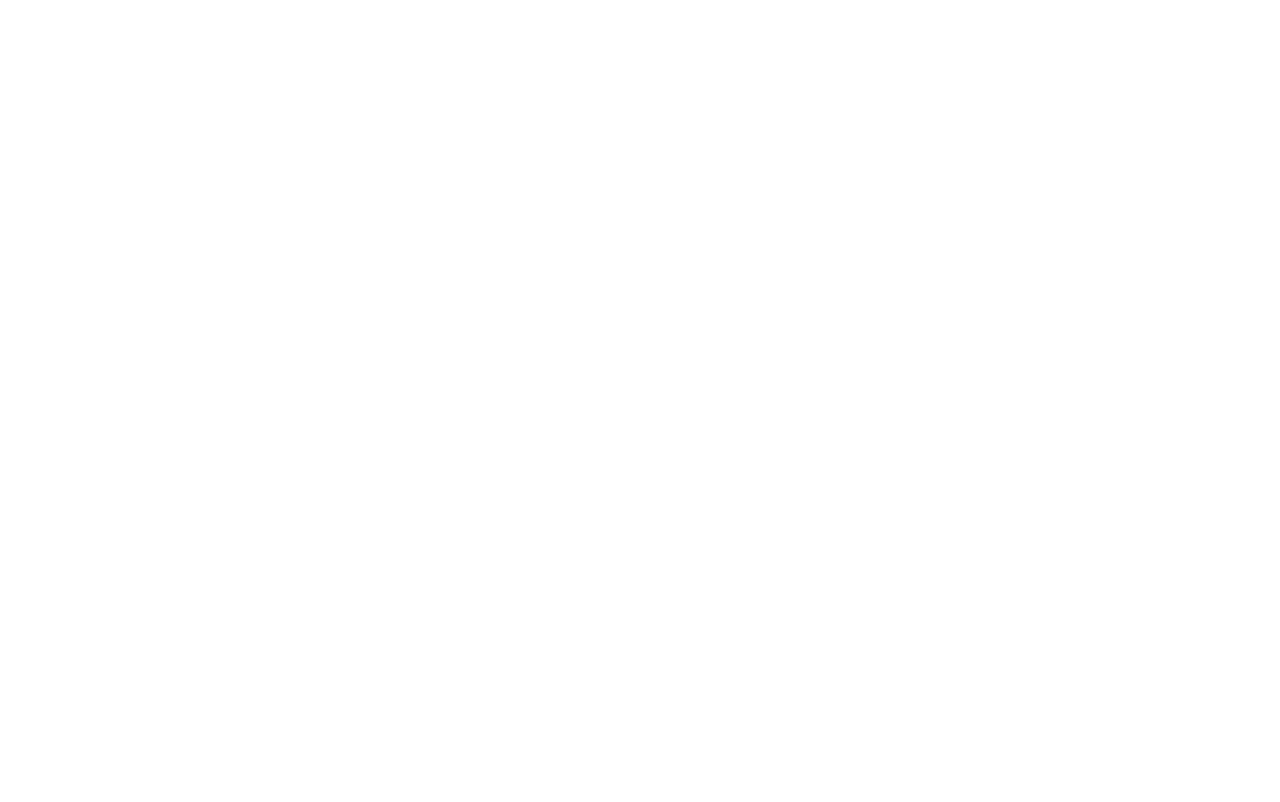
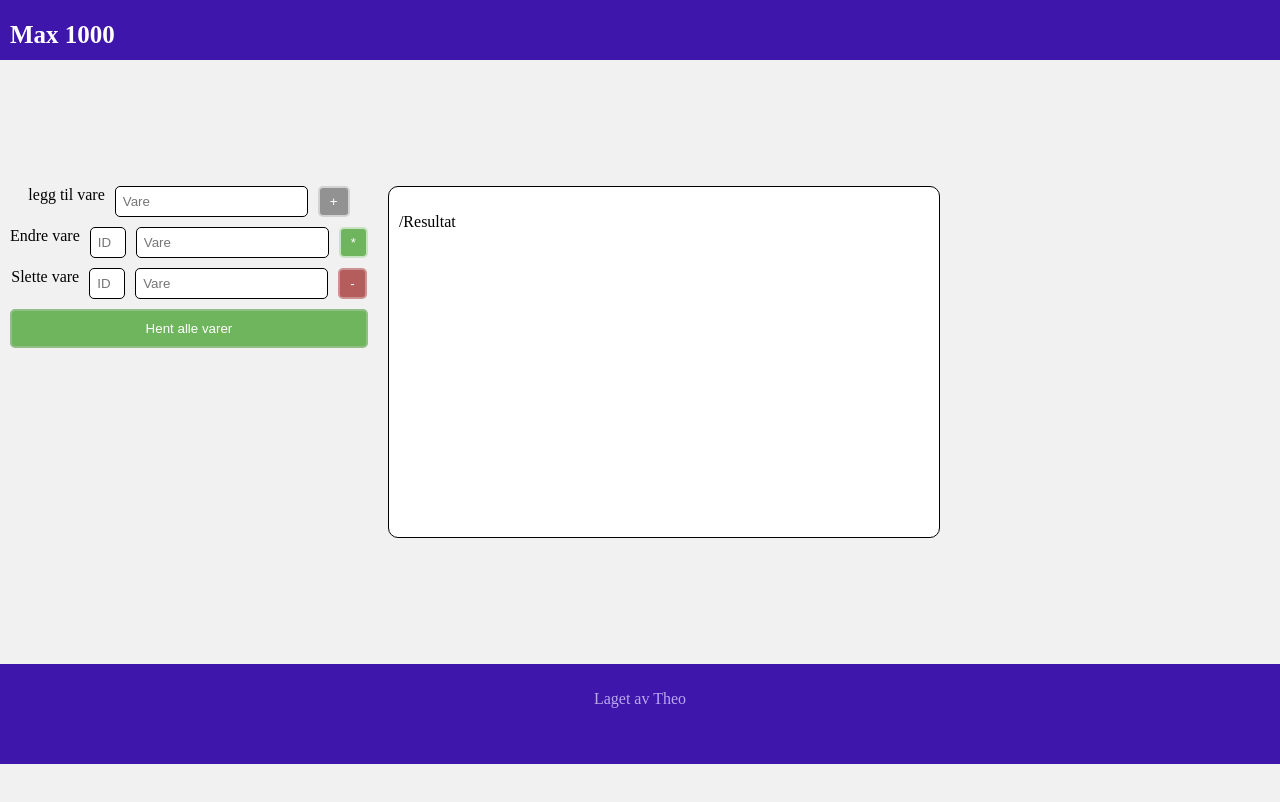
Before and after one commit to Them2008/Max-1000, a plain HTML site: page Frontend/index.html in a window 1280 px wide. Drawn offline with Linux system fonts and the light colour scheme.

Commit message:
endringer rettet

```diff
--- a/Frontend/index.html
+++ b/Frontend/index.html
@@ -4,8 +4,43 @@
     <meta charset="UTF-8">
     <meta name="viewport" content="width=device-width, initial-scale=1.0">
     <title>Max 1000</title>
+    <link rel="stylesheet" href="style.css">
 </head>
 <body>
+    <nav><h1>Max 1000</h1></nav>
+
+    <div class="innput-panel">
+        <div class="Box">
+            <label>legg til vare</label>
+            <input id="vare" type="text" placeholder="Vare">
+            <button id="Lakt_til_vare">+</button>
+        </div>
+
+        <div class="Box">
+            <label>Endre vare</label>
+            <input id="input_id1" type="text" placeholder="ID">
+            <input id="vare" type="text" placeholder="Vare">
+            <button id="endret_vare">*</button>
+        </div>
+
+        <div class="Box">
+            <label>Slette vare</label>
+            <input id="input_id2" type="text" placeholder="ID">
+            <input type="text" placeholder="Vare">
+            <button id="slette_vare">-</button>
+        </div>
+
+        <button id="all_varer">Hent alle varer</button>
+    </div>
+
+    <div class="panel">
+        <div id="terminal">
+            <p>/Resultat</p>
+        </div>
+
+    </div>
+
+    <footer><p>Laget av Theo</p></footer>
 
 </body>
 </html>
--- /dev/null
+++ b/Frontend/style.css
@@ -0,0 +1,129 @@
+body{
+    margin: 0px;
+    background-color: #f1f1f1;
+    display: flex;
+    flex-wrap: wrap;
+    min-height: 110vh;
+}
+
+nav{
+    width: 100%;
+    height: 60px;
+    background-color: #3E16AC;
+    color: rgb(255, 255, 255);
+    display: flex;
+}
+
+nav h1{
+    font-size: 25px;
+    padding-left: 10px;
+
+}
+
+.innput-panel{
+    display: flex;
+    flex-direction: column;
+    gap: 10px;
+    padding: 10px;
+
+}
+
+.Box{
+    display: flex;
+    justify-content: center;
+    gap: 10px;
+}
+
+input{
+    padding: 7px;
+    border-radius: 5px;
+    border: solid 1px rgb(0, 0, 0);
+}
+
+#input_id1, #input_id2 {
+    width: 20px;
+    padding: 7px;
+    border-radius: 5px;
+    border: solid 1px rgb(0, 0, 0);
+}
+
+
+/**knappene for å leggetil, endre, slette **/
+#Lakt_til_vare{
+    padding: 5px 10px;
+    color: rgb(255, 255, 255);
+    background-color: #929292;
+    border: solid 2px #d2d2d2;
+    border-radius: 5px;
+}
+
+#Lakt_til_vare :hover{
+     background-color: hwb(0 24% 33%);
+
+}
+
+#endret_vare{
+    padding: 5px 10px;
+    color: rgb(255, 255, 255);
+    background-color: #6EB55D;
+    border: solid 2px #cae2c4;
+    border-radius: 5px;
+}
+
+#slette_vare{
+    padding: 5px 10px;
+    color: rgb(255, 255, 255);
+    background-color: #b55d5d;
+    border: solid 2px #cb9292;
+    border-radius: 5px;
+
+}
+
+/**knapper for å hente alle varer**/
+#all_varer{
+    background-color: #6EB55D;
+    padding: 10px 10px;
+    border: solid 2px #91bf86 ;
+    color: #ffffff;
+    border-radius: 5px;
+}
+
+
+#all_varer:hover{
+    background-color: #547e4a;
+
+}
+
+.panel{
+    padding: 10px;
+
+}
+
+#terminal{
+    width: 550px;
+    height: 350px;
+    background-color: #ffffff;
+    border-radius: 10px;
+    border: solid 1px black;
+
+}
+
+#terminal p{
+   padding: 10px;
+
+}
+
+footer{
+    width: 100%;
+    background-color: #3E16AC;
+    height: 80px;
+    display: flex;
+    justify-content: center;
+    padding: 10px;
+
+}
+
+footer p{
+    color: #baa8ec;
+
+}
```
Also changed, not shown: 1 other file.
